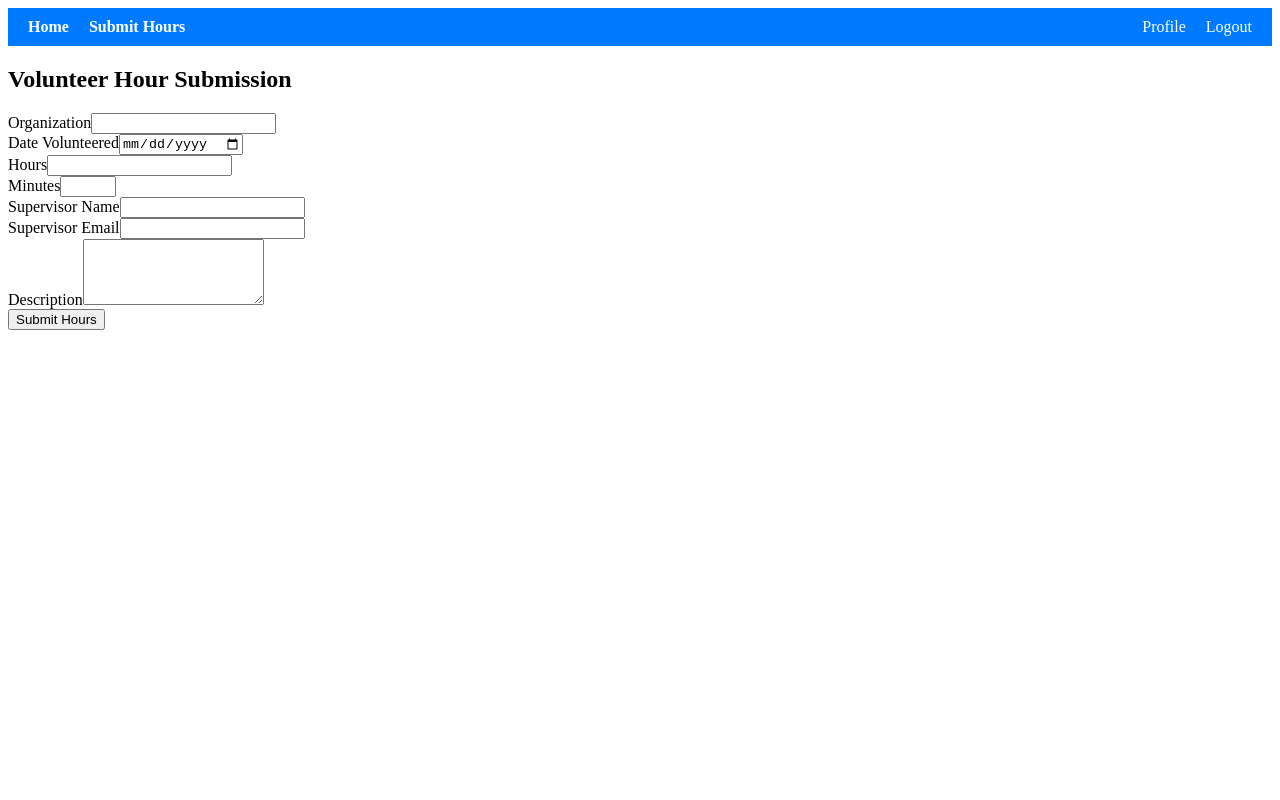
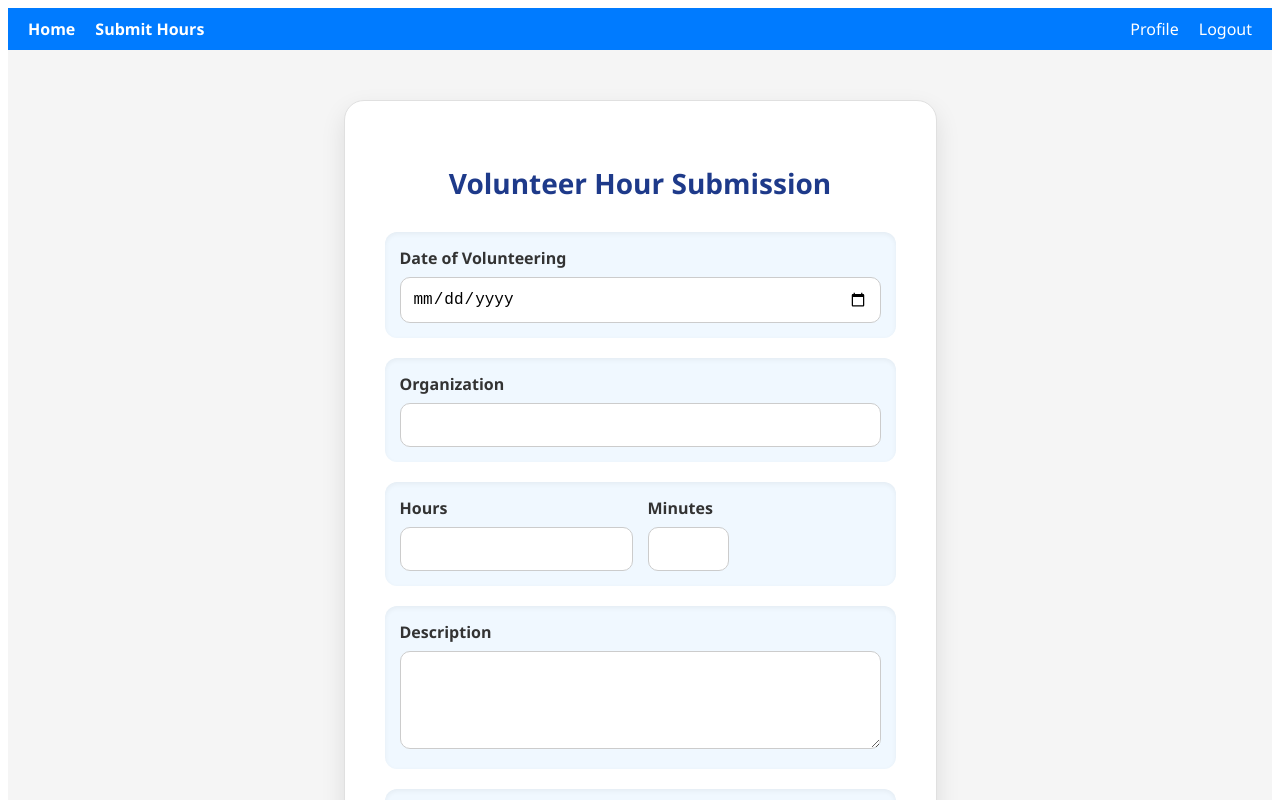
Before and after one commit to alexlehner3868/StudentVolunteerHoursManager-CloudProject, a React (Create React App) app in the folder frontend/: page /submit-hours in a window 1280 px wide. Shown: the top 800 px of the page. Built offline with nearby package versions, Linux system fonts and the light colour scheme.

Commit message:
Added styling and basic data checking for form submission

```diff
--- /dev/null
+++ b/frontend/src/components/SubmissionForm.css
@@ -0,0 +1,99 @@
+
+.page-container {
+  min-height: 100vh;
+  background-color: #f5f5f5;
+  display: flex;
+  flex-direction: column;
+  font-family: 'Segoe UI', Tahoma, Geneva, Verdana, sans-serif;
+}
+
+
+.form-card {
+  max-width: 600px;
+  background-color: #fff;
+  margin: 50px auto;
+  padding: 40px;
+  border-radius: 20px;
+  box-shadow: 0 10px 25px rgba(0,0,0,0.1);
+  border: 1px solid #e0e0e0;
+}
+
+
+.form-card h2 {
+  text-align: center;
+  font-size: 28px;
+  color: #1e3a8a;
+  margin-bottom: 30px;
+}
+
+
+.form-section {
+  margin-bottom: 20px;
+  padding: 15px;
+  border-radius: 12px;
+  background-color: #f0f8ff; /* light blue */
+  box-shadow: inset 0 2px 5px rgba(0,0,0,0.05);
+}
+
+
+.form-section label {
+  display: block;
+  font-weight: 600;
+  margin-bottom: 8px;
+  color: #333;
+}
+
+
+.form-section input,
+.form-section textarea {
+  width: 100%;
+  padding: 12px;
+  border: 1px solid #ccc;
+  border-radius: 10px;
+  font-size: 16px;
+  box-sizing: border-box;
+}
+
+
+.flex-row {
+  display: flex;
+  gap: 15px;
+}
+
+.flex-row input {
+  flex: 1;
+}
+.submit-btn {
+  width: 100%;
+  padding: 15px;
+  background-color: #1e3a8a;
+  color: white;
+  font-size: 18px;
+  font-weight: 600;
+  border: none;
+  border-radius: 15px;
+  cursor: pointer;
+  transition: background-color 0.3s;
+}
+
+.submit-btn:hover {
+  background-color: #1b2f70;
+}
+
+.message {
+  text-align: center;
+  margin-top: 20px;
+  padding: 12px;
+  border-radius: 10px;
+  font-weight: 600;
+}
+
+.message.success {
+  background-color: #d1fae5;
+  color: #065f46;
+}
+
+.message.error {
+  background-color: #fee2e2;
+  color: #b91c1c;
+}
--- a/frontend/src/components/SubmissionForm.js
+++ b/frontend/src/components/SubmissionForm.js
@@ -1,5 +1,6 @@
 import React, { useState } from "react";
 import NavBar from "./NavBar";
+import "./SubmissionForm.css";
 
 const VolunteerSubmissionForm = () => {
   const [formData, setFormData] = useState({
@@ -34,7 +35,7 @@ const VolunteerSubmissionForm = () => {
 
       const result = await res.json();
       if (result.success) {
-        setMessage("✅ Submission successful!");
+        setMessage("Submission successful!");
         setFormData({
           organization: "",
           date_volunteered: "",
@@ -45,155 +46,67 @@ const VolunteerSubmissionForm = () => {
           description: "",
         });
       } else {
-        setMessage("❌ Error: " + result.error);
+        setMessage("Error: " + result.error);
       }
     } catch (err) {
       console.error(err);
-      setMessage("❌ Network error submitting form.");
+      setMessage("Network error submitting form.");
     } finally {
       setIsSubmitting(false);
     }
   };
 
   return (
-    <div className="min-h-screen bg-gray-50">
-      {/* ✅ Student NavBar at top */}
+    <div className="page-container">
       <NavBar userType="student" />
 
-      <div className="flex justify-center items-start pt-10">
-        <div className="w-full max-w-lg bg-white shadow-2xl rounded-2xl p-8 border border-gray-100">
-          <h2 className="text-3xl font-semibold mb-6 text-center text-blue-700">
-            Volunteer Hour Submission
-          </h2>
+      <div className="form-card">
+        <h2>Volunteer Hour Submission</h2>
 
-          <form className="space-y-5" onSubmit={handleSubmit}>
-            <div>
-              <label className="block text-gray-700 mb-1 font-medium">
-                Organization
-              </label>
-              <input
-                type="text"
-                name="organization"
-                value={formData.organization}
-                onChange={handleChange}
-                required
-                className="w-full border border-gray-300 rounded-lg p-3 focus:ring-2 focus:ring-blue-400 focus:outline-none"
-              />
+        <form onSubmit={handleSubmit}>
+          <div className="form-section">
+            <label>Date of Volunteering</label>
+            <input type="date" name="date_volunteered" value={formData.date_volunteered} onChange={handleChange} required/>
           </div>
 
-            <div>
-              <label className="block text-gray-700 mb-1 font-medium">
-                Date Volunteered
-              </label>
-              <input
-                type="date"
-                name="date_volunteered"
-                value={formData.date_volunteered}
-                onChange={handleChange}
-                required
-                className="w-full border border-gray-300 rounded-lg p-3 focus:ring-2 focus:ring-blue-400 focus:outline-none"
-              />
+          <div className="form-section">
+            <label>Organization</label>
+            <input type="text" name="organization" value={formData.organization} onChange={handleChange} required/>
           </div>
 
-            <div className="flex gap-3">
-              <div className="w-1/2">
-                <label className="block text-gray-700 mb-1 font-medium">
-                  Hours
-                </label>
-                <input
-                  type="number"
-                  name="hours"
-                  min="0"
-                  value={formData.hours}
-                  onChange={handleChange}
-                  required
-                  className="w-full border border-gray-300 rounded-lg p-3 focus:ring-2 focus:ring-blue-400 focus:outline-none"
-                />
+          <div className="form-section flex-row">
+            <div>
+              <label>Hours</label>
+              <input type="number" name="hours" min="0" value={formData.hours} onChange={handleChange}required/>
             </div>
-              <div className="w-1/2">
-                <label className="block text-gray-700 mb-1 font-medium">
-                  Minutes
-                </label>
-                <input
-                  type="number"
-                  name="minutes"
-                  min="0"
-                  max="59"
-                  value={formData.minutes}
-                  onChange={handleChange}
-                  required
-                  className="w-full border border-gray-300 rounded-lg p-3 focus:ring-2 focus:ring-blue-400 focus:outline-none"
-                />
+            <div>
+              <label>Minutes</label>
+              <input type="number" name="minutes" min="0" max="59" value={formData.minutes}onChange={handleChange}required/>
             </div>
           </div>
 
-            <div>
-              <label className="block text-gray-700 mb-1 font-medium">
-                Supervisor Name
-              </label>
-              <input
-                type="text"
-                name="extern_sup_name"
-                value={formData.extern_sup_name}
-                onChange={handleChange}
-                required
-                className="w-full border border-gray-300 rounded-lg p-3 focus:ring-2 focus:ring-blue-400 focus:outline-none"
-              />
+          <div className="form-section">
+            <label>Description</label>
+            <textarea name="description" value={formData.description} onChange={handleChange}rows={4} required/>
+          </div>
+          <div className="form-section">
+            <label>Supervisor Information</label>
+            <div className="flex-row">
+              <input type="text" name="extern_sup_name" placeholder="Name" value={formData.extern_sup_name} onChange={handleChange}required/>
+              <input type="email" name="extern_sup_email" placeholder="Email" value={formData.extern_sup_email} onChange={handleChange} required/>
+            </div>
           </div>
 
-            <div>
-              <label className="block text-gray-700 mb-1 font-medium">
-                Supervisor Email
-              </label>
-              <input
-                type="email"
-                name="extern_sup_email"
-                value={formData.extern_sup_email}
-                onChange={handleChange}
-                required
-                className="w-full border border-gray-300 rounded-lg p-3 focus:ring-2 focus:ring-blue-400 focus:outline-none"
-              />
-            </div>
-
-            <div>
-              <label className="block text-gray-700 mb-1 font-medium">
-                Description
-              </label>
-              <textarea
-                name="description"
-                value={formData.description}
-                onChange={handleChange}
-                rows={4}
-                required
-                className="w-full border border-gray-300 rounded-lg p-3 focus:ring-2 focus:ring-blue-400 focus:outline-none"
-              ></textarea>
-            </div>
-
-            <button
-              type="submit"
-              disabled={isSubmitting}
-              className={`w-full text-white font-semibold rounded-lg py-3 transition
-                ${isSubmitting
-                  ? "bg-blue-300 cursor-not-allowed"
-                  : "bg-blue-600 hover:bg-blue-700"
-                }`}
-            >
+          <button type="submit" className="submit-btn" disabled={isSubmitting}>
             {isSubmitting ? "Submitting..." : "Submit Hours"}
           </button>
         </form>
 
         {message && (
-            <div
-              className={`mt-6 text-center font-medium rounded-lg p-3 ${
-                message.startsWith("✅")
-                  ? "bg-green-100 text-green-700"
-                  : "bg-red-100 text-red-700"
-              }`}
-            >
+          <div className={`message ${message.startsWith("✅") ? "success" : "error"}`}>
             {message}
           </div>
         )}
-        </div>
       </div>
     </div>
   );
```
Also changed, not shown: frontend/package.json (+7 -2 lines), package.json (added, +7 -0 lines), 2 other files (tests, documents, lock files or other folders). Lines whose indentation alone changed are shown as unchanged.
